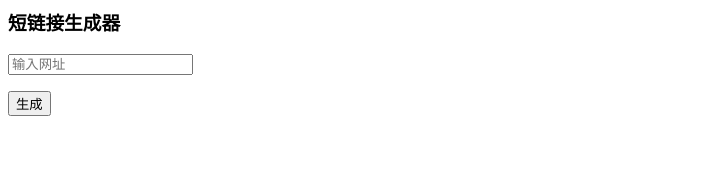
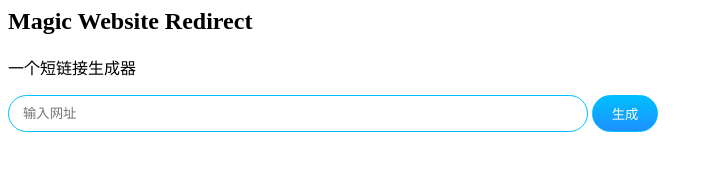
Before and after one commit to MwrPub/magic-website-redirect, a plain HTML site: page index.html in a window 1280 px wide. Shown: the whole page, without its empty margins (0-713 px from the left). Drawn offline with Linux system fonts and the light colour scheme.

Commit message:
update UI

```diff
--- a/index.html
+++ b/index.html
@@ -4,23 +4,77 @@
     <title>Magic Website Redirect</title>
     <meta http-equiv="X-UA-Compatible" content="IE=edge">
     <meta name="viewport" content="width=device-width, initial-scale=1, maximum-scale=1.0, user-scalable=0">
+    <style>
+        .container {
+            display: flex;
+            align-items: stretch;
+            width: 100%;
+            max-width: 650px;
+            min-width: 200px;
+        }
+
+        .input-text {
+            flex-grow: 1;
+            border: deepskyblue 1px solid;
+            padding: 8px;
+            border-radius: 50px;
+            text-indent: 6px;
+            margin-right: 4px;
+        }
+
+        .input-text:focus,
+        .input-text:active {
+            border: yellowgreen 1px solid;
+            outline: none;
+        }
+
+        .btn {
+            padding: 8px 16px;
+            border-radius: 50px;
+            border: deepskyblue 1px solid;
+            background: linear-gradient(deepskyblue, dodgerblue);
+            color: white;
+            width: 66px;
+        }
+
+        .btn:focus {
+            border: dodgerblue 1px solid;
+            outline: none;
+        }
+
+        .btn:active {
+            border: dodgerblue 1px solid;
+            background: linear-gradient(dodgerblue, deepskyblue);
+            outline: none;
+        }
+
+        .result {
+            display: none;
+            border: khaki 1px solid;
+            background-color: #fff9cb;
+            padding: 10px;
+        }
+    </style>
 </head>
 <body>
 <div id="container" style="display:none;">
-<h3>短链接生成器</h3>
-<p><input type="text" id="txt_url" placeholder="输入网址"></p>
-<p><button id="btn_create">生成</button></p>
-<p id="txt_result"></p>
+    <h2>Magic Website Redirect</h2>
+    <p>一个短链接生成器</p>
+    <div class="container">
+        <label for="txt_url"></label><input class="input-text" type="text" id="txt_url" placeholder="输入网址">
+        <button class="btn" id="btn_create">生成</button>
+    </div>
+    <p class="result" id="txt_result"></p>
 </div>
 <script type="text/javascript">
     'use strict';
-(function(){
-	let conf = {token:"DHqE9tpKjfyAmnPdjUWwDE"};
+    (function () {
+        let conf = {token: "DHqE9tpKjfyAmnPdjUWwDE"};
         let txt_url = document.getElementById('txt_url');
         let txt_result = document.getElementById('txt_result');
-	document.getElementById('btn_create').addEventListener('click',_=>{
+        document.getElementById('btn_create').addEventListener('click', _ => {
             let text_in = txt_url.value;
-		if(text_in.startsWith("https://") || text_in.startsWith("http://")){
+            if (text_in.startsWith("https://") || text_in.startsWith("http://")) {
                 let code = getRandom();
                 fetch("https://kvdb.io/" + conf.token + "/url_" + code, {
                     'method': 'POST', 'body': txt_url.value
@@ -28,28 +82,32 @@
                     let url = "https://mwr.pub/u/";
                     url += '#' + code;
                     txt_result.innerHTML = `<a href="${url}">${url}</a>`;
+                    txt_result.style.display = "block";
                 });
-		}else{
+            } else {
                 window.alert("请输入网址~");
             }
         });
         window.addEventListener('hashchange', function (e) {
             loadContent();
         });
-	function loadContent(){
+
+        function loadContent() {
             let hashData = location.hash.substr(1);
-		if(hashData){
+            if (hashData) {
                 fetch("https://kvdb.io/" + conf.token + "/url_" + hashData)
                     .then(r => r.text()).then(r => {
                     location.href = r;
                 });
-		}else{
-			document.getElementById('container').style.display="block";
+            } else {
+                document.getElementById('container').style.display = "block";
             }
         }
-	function getRandom(){
+
+        function getRandom() {
             return Math.random().toString(32).substring(2, 5) + Math.random().toString(32).substring(2, 5);
         }
+
         loadContent();
     })();
 </script>
```
Lines whose indentation alone changed are shown as unchanged.
